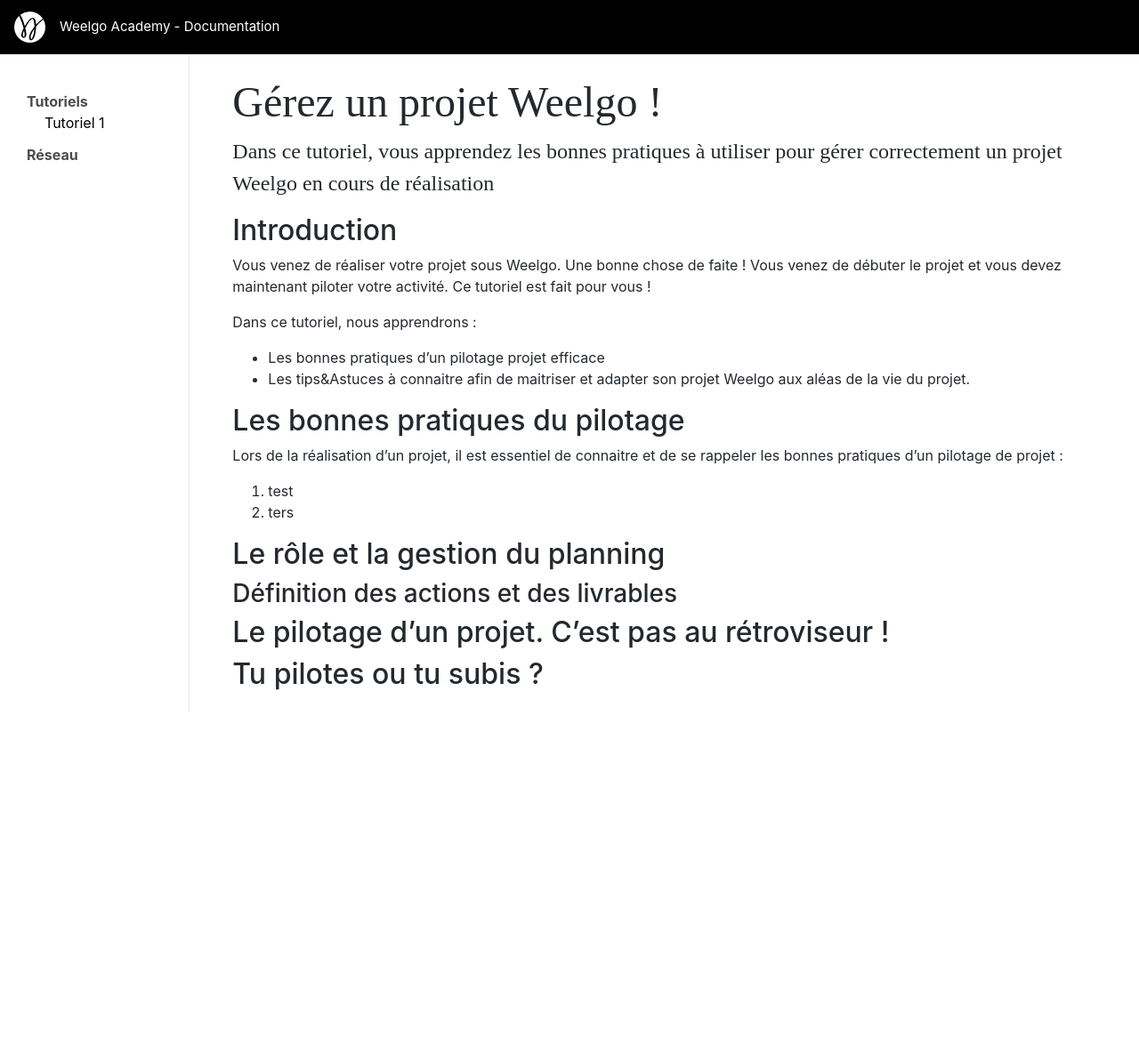
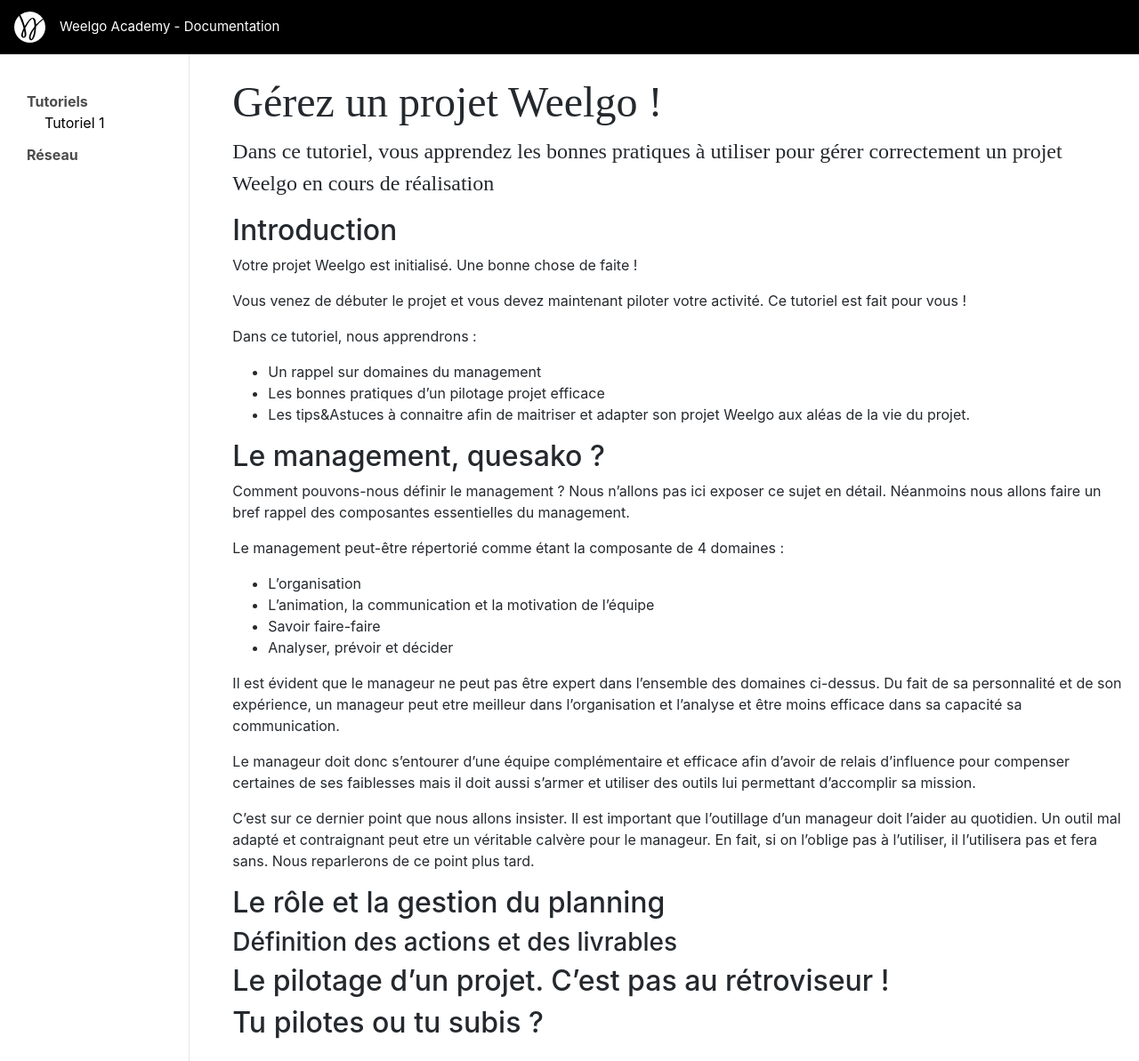
Before and after one commit to Weelgo/weelgo.github.io, a Jekyll site: the page built from fr/tutoriels/suiviProjet.md, in a window 1280 px wide and 1193 px high. Shown: the whole window at 89% size. Built offline with Jekyll 4.4.1, drawn with Linux system fonts in a browser that asks for light colours.

Commit message:
Update suiviProjet.md

```diff
--- a/fr/tutoriels/suiviProjet.md
+++ b/fr/tutoriels/suiviProjet.md
@@ -7,20 +7,34 @@
 
 ## Introduction
 
-Vous venez de réaliser votre projet sous Weelgo. Une bonne chose de faite ! Vous venez de débuter le projet et vous devez maintenant piloter votre activité. Ce tutoriel est fait pour vous !
+Votre projet Weelgo est initialisé. Une bonne chose de faite !
+
+Vous venez de débuter le projet et vous devez maintenant piloter votre activité. Ce tutoriel est fait pour vous !
 
 Dans ce tutoriel, nous apprendrons :
+* Un rappel sur domaines du management
 * Les bonnes pratiques d'un pilotage projet efficace
 * Les tips&Astuces à connaitre afin de maitriser et adapter son projet Weelgo aux aléas de la vie du projet.
 
 
+## Le management, quesako ?
 
-## Les bonnes pratiques du pilotage
+Comment pouvons-nous définir le management ? Nous n'allons pas ici exposer ce sujet en détail. Néanmoins nous allons faire un bref rappel des composantes essentielles du management.
 
-Lors de la réalisation d'un projet, il est essentiel de connaitre et de se rappeler les bonnes pratiques d'un pilotage de projet :
+Le management peut-être répertorié comme étant la composante de 4 domaines :
 
-1. test
-2. ters
++ L'organisation
++ L'animation, la communication et la motivation de l'équipe
++ Savoir faire-faire
++ Analyser, prévoir et décider
+
+Il est évident que le manageur ne peut pas être expert dans l'ensemble des domaines ci-dessus. Du fait de sa personnalité et de son expérience, un manageur peut etre meilleur dans l'organisation et l'analyse et être moins efficace dans sa capacité sa communication.
+
+Le manageur doit donc s'entourer d'une équipe complémentaire et efficace afin d'avoir de relais d'influence pour compenser certaines de ses faiblesses mais il doit aussi s'armer et utiliser des outils lui permettant d'accomplir sa mission.
+
+C'est sur ce dernier point que nous allons insister. Il est important que l'outillage d'un manageur doit l'aider au quotidien. Un outil mal adapté et contraignant peut etre un véritable calvère pour le manageur. En fait, si on l'oblige pas à l'utiliser, il l'utilisera pas et fera sans. Nous reparlerons de ce point plus tard.
+
+
 
 
 ## Le rôle et la gestion du planning
```
